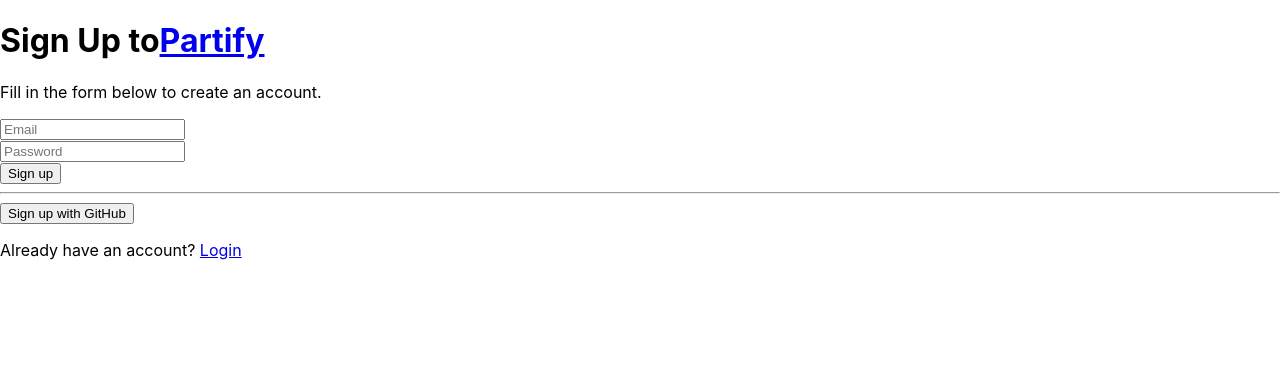
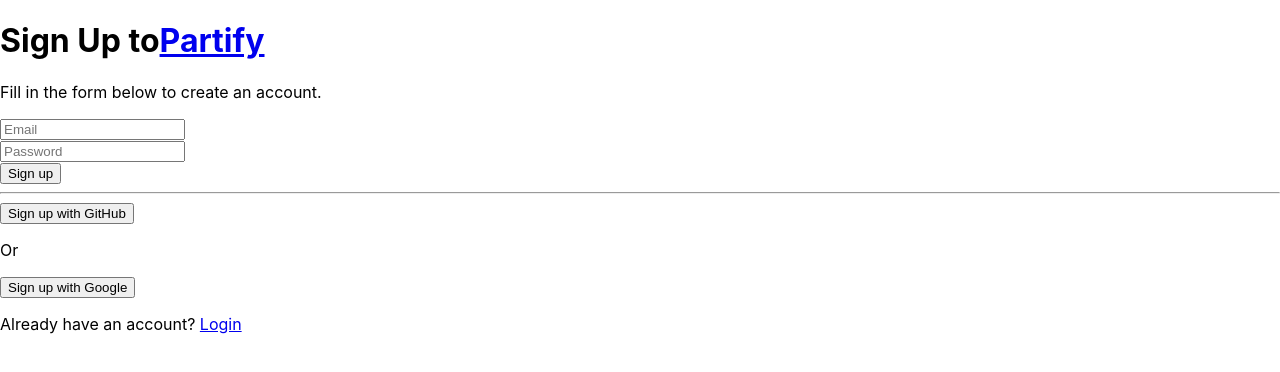
Before and after one commit to Teleri/partify, a React (Create React App) app: page /signup in a window 1280 px wide. Shown: the top 372 px of the page. Built offline with nearby package versions, Linux system fonts and the light colour scheme; no server answers.

Commit message:
fuffa stage

```diff
--- a/src/containers/signUpPage/signUpPage.js
+++ b/src/containers/signUpPage/signUpPage.js
@@ -83,6 +83,10 @@
           <button type="button" onClick={this.githubSignIn}>
             Sign up with GitHub
           </button>
+          <p>Or</p>
+          <button onClick={this.googleSignIn} type="button">
+            Sign up with Google
+          </button>
           <p>
             Already have an account? <Link to="/login">Login</Link>
           </p>
```
Also changed, not shown: 1 other file (tests, documents, lock files or other folders).
